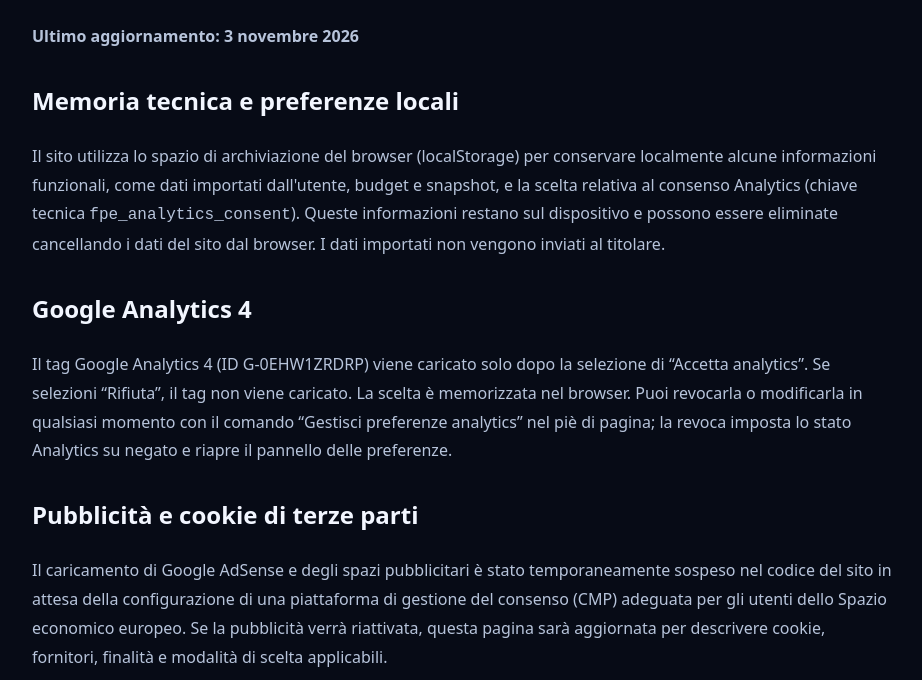
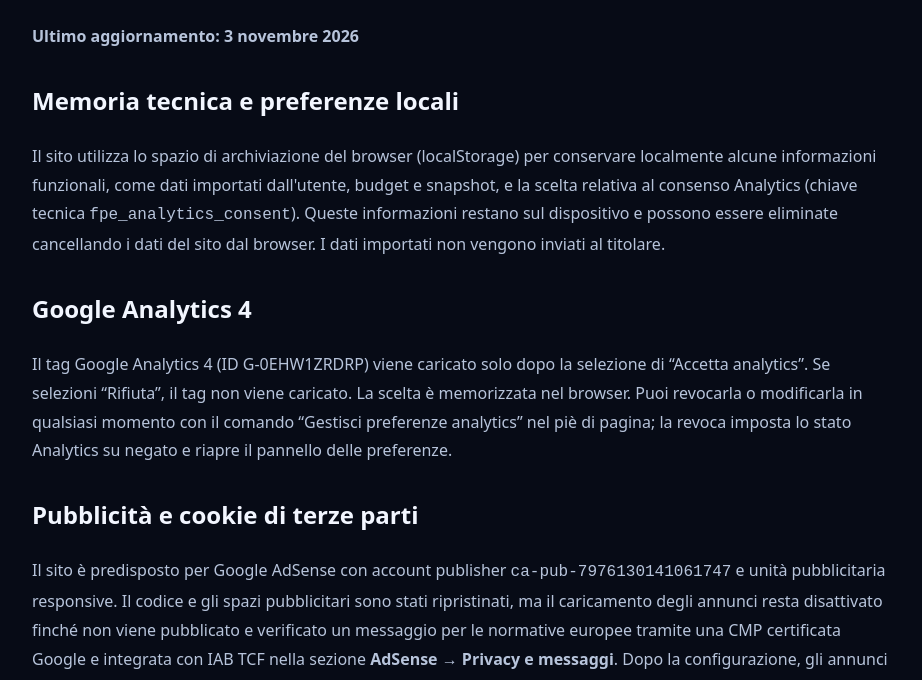
Before and after one commit to italocoin-project/italocoin-project.github.io, a plain HTML site: page cookie.html in a window 1280 px wide. Shown: the part 272-952 px from the top of the page, without its empty margins (178-1100 px from the left). Drawn offline with Linux system fonts and the light colour scheme.

Commit message:
Update cookie notice for restored but gated AdSense integration

```diff
--- a/cookie.html
+++ b/cookie.html
@@ -1,5 +1,5 @@
 <!doctype html><html lang="it"><head><meta charset="utf-8"><meta name="viewport" content="width=device-width,initial-scale=1"><title>Cookie e preferenze | Finance Pattern Engine</title><meta name="description" content="Informazioni sui cookie, sulla memoria locale e sulle preferenze Analytics."><style>body{margin:0;background:#070b16;color:#f2f6ff;font:16px/1.8 system-ui,sans-serif}main{max-width:860px;margin:auto;padding:28px 20px 70px}a{color:#71f0cb}h1{font-size:clamp(32px,6vw,48px)}h2{margin-top:28px}p,li{color:#b7c4db}</style></head><body><main><a href="index.html">← Torna al sito</a><h1>Cookie e strumenti di memorizzazione</h1><p><strong>Ultimo aggiornamento: 3 novembre 2026</strong></p>
 <h2>Memoria tecnica e preferenze locali</h2><p>Il sito utilizza lo spazio di archiviazione del browser (localStorage) per conservare localmente alcune informazioni funzionali, come dati importati dall'utente, budget e snapshot, e la scelta relativa al consenso Analytics (chiave tecnica <code>fpe_analytics_consent</code>). Queste informazioni restano sul dispositivo e possono essere eliminate cancellando i dati del sito dal browser. I dati importati non vengono inviati al titolare.</p>
 <h2>Google Analytics 4</h2><p>Il tag Google Analytics 4 (ID G-0EHW1ZRDRP) viene caricato solo dopo la selezione di “Accetta analytics”. Se selezioni “Rifiuta”, il tag non viene caricato. La scelta è memorizzata nel browser. Puoi revocarla o modificarla in qualsiasi momento con il comando “Gestisci preferenze analytics” nel piè di pagina; la revoca imposta lo stato Analytics su negato e riapre il pannello delle preferenze.</p>
-<h2>Pubblicità e cookie di terze parti</h2><p>Il caricamento di Google AdSense e degli spazi pubblicitari è stato temporaneamente sospeso nel codice del sito in attesa della configurazione di una piattaforma di gestione del consenso (CMP) adeguata per gli utenti dello Spazio economico europeo. Se la pubblicità verrà riattivata, questa pagina sarà aggiornata per descrivere cookie, fornitori, finalità e modalità di scelta applicabili.</p>
+<h2>Pubblicità e cookie di terze parti</h2><p>Il sito è predisposto per Google AdSense con account publisher <code>ca-pub-7976130141061747</code> e unità pubblicitaria responsive. Il codice e gli spazi pubblicitari sono stati ripristinati, ma il caricamento degli annunci resta disattivato finché non viene pubblicato e verificato un messaggio per le normative europee tramite una CMP certificata Google e integrata con IAB TCF nella sezione <strong>AdSense → Privacy e messaggi</strong>. Dopo la configurazione, gli annunci potranno usare cookie o tecnologie analoghe e trattare dati tecnici e identificatori per erogazione, sicurezza, misurazione e, se consentito, personalizzazione. Google può ricevere dati relativi al dispositivo, al browser, all’indirizzo IP e alle interazioni con gli annunci. Per dettagli consulta le <a href="https://policies.google.com/technologies/ads">informazioni Google sulla pubblicità</a>. La scelta pubblicitaria dovrà essere gestita dal messaggio CMP Google; il banner Analytics del sito è separato e non sostituisce la CMP pubblicitaria.</p>
 <h2>Gestione</h2><p>Puoi cancellare cookie e dati locali dalle impostazioni del browser. La cancellazione può eliminare anche dati e analisi importati o salvati nel sito. Per il trattamento dei dati personali consulta l'<a href="privacy.html">informativa privacy</a>.</p><p>Contatti: <a href="mailto:iboldijar@gmail.com">iboldijar@gmail.com</a>.</p><footer style="margin-top:34px;padding-top:18px;border-top:1px solid #293650;font-size:13px;color:#9eacc5"><a href="developers.html">Developer API · API Key e Premium</a> · <a href="index.html">Torna al sito</a></footer></main></body></html>
```
